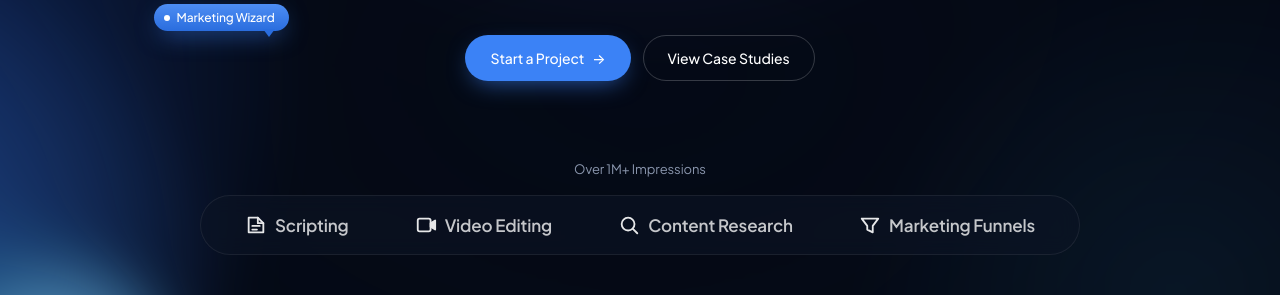
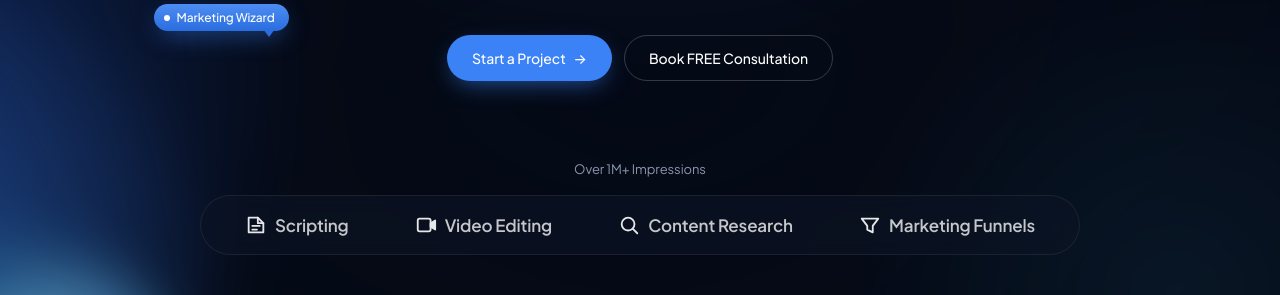
Before and after one commit to rjgyana641/raj-landing, a website: page index.html in a window 1280 px wide. Shown: the part 505-800 px from the top of the page. Drawn offline with Linux system fonts and the light colour scheme.

Commit message:
Update index.html

```diff
--- a/index.html
+++ b/index.html
@@ -741,8 +741,8 @@
     </p>
 
     <div class="hero-ctas">
-      <a href="#" class="btn btn-primary">Start a Project <span aria-hidden="true">→</span></a>
-      <a href="#" class="btn btn-outline">View Case Studies</a>
+      <a href="mailto:gyananiraj2023@gmail.com" class="btn btn-primary">Start a Project <span aria-hidden="true">→</span></a>
+      <a href="https://calendly.com/gyananiraj2023/30min" class="btn btn-outline">Book FREE Consultation</a>
     </div>
 
     <div class="trust">
```
